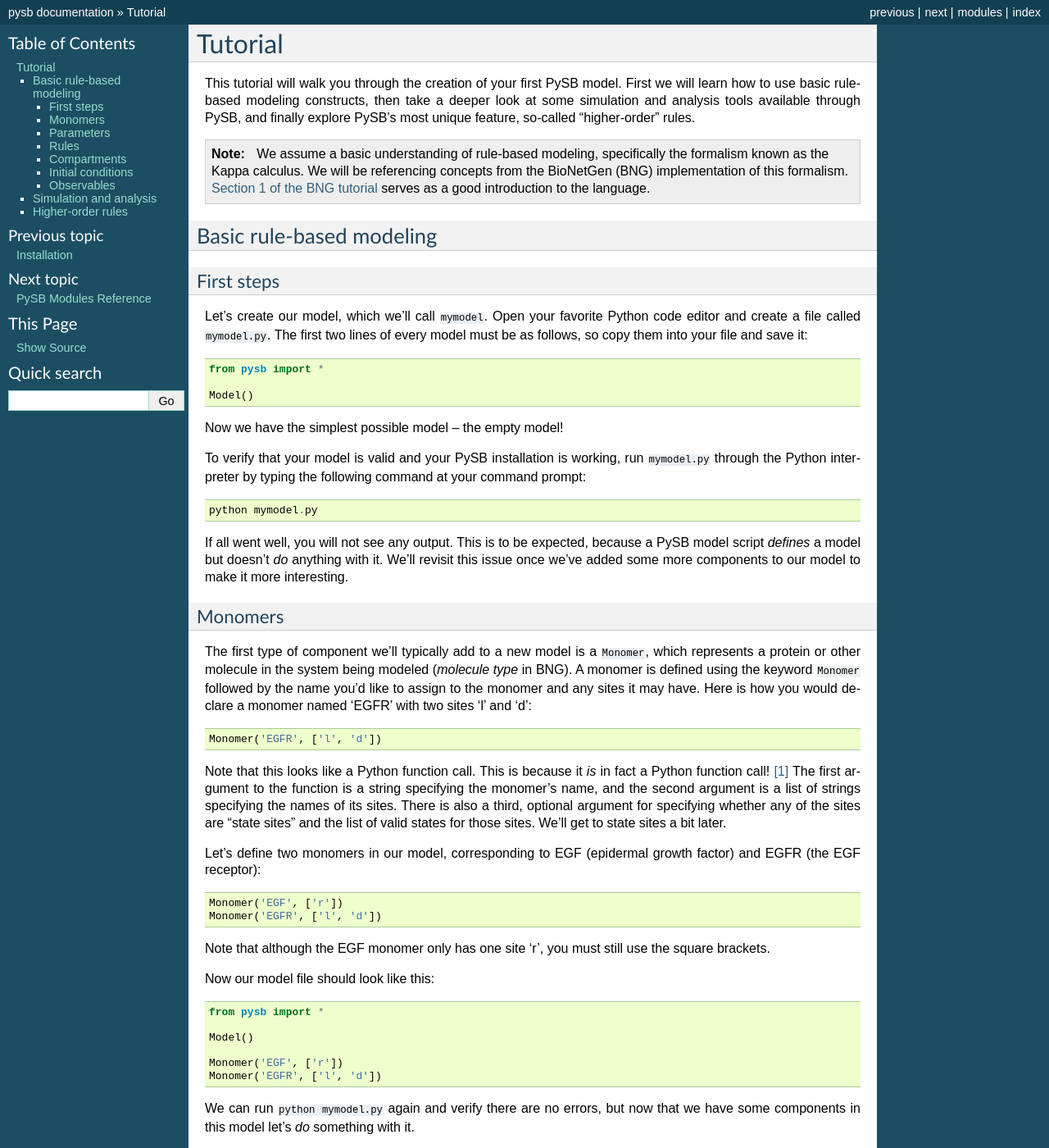
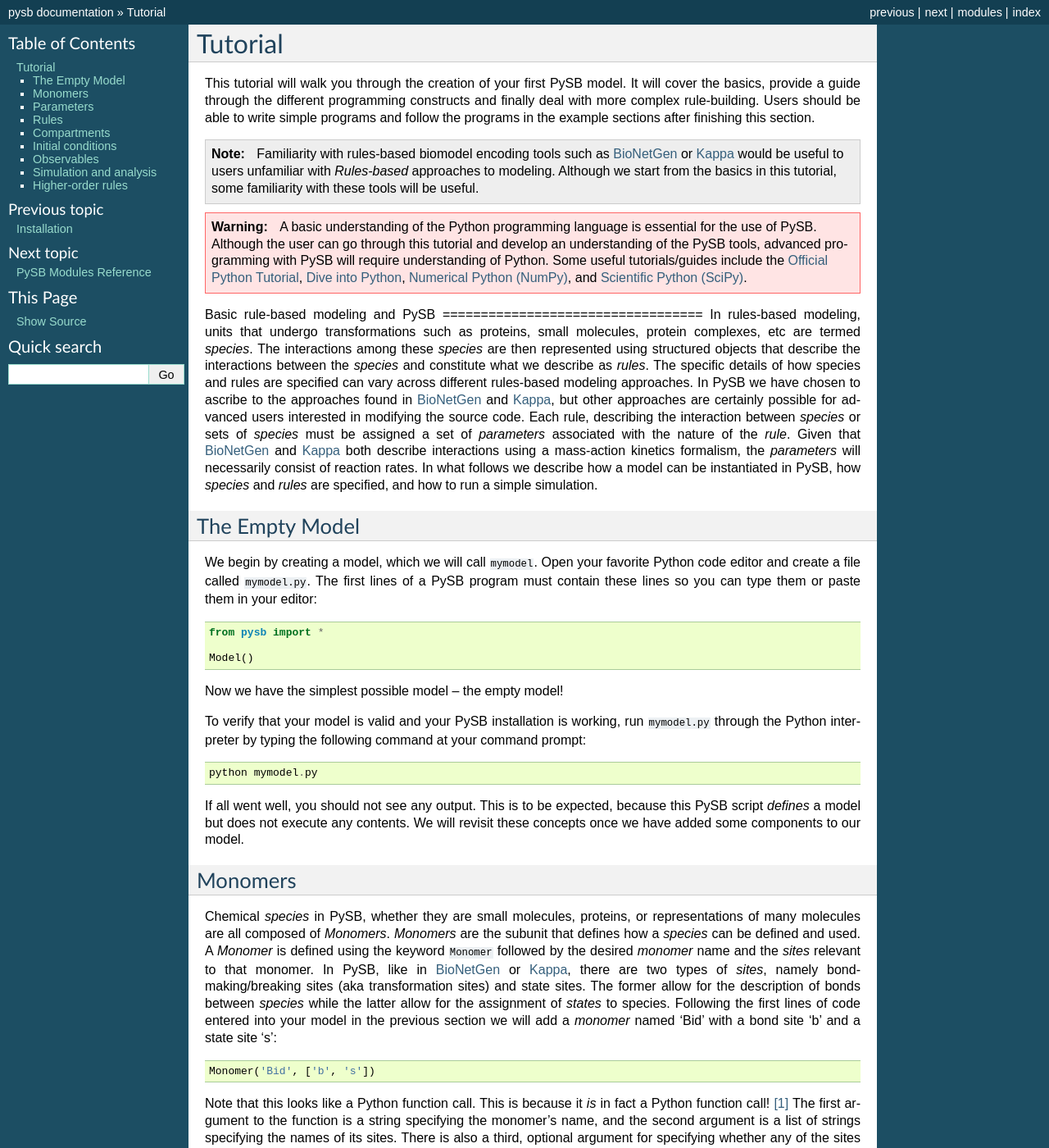
Before and after one commit to pysb/pysb, a Sphinx documentation site: the page built from doc/tutorial.rst, in a window 1280 px wide and 1400 px high. Shown: the whole window at 82% size. Built offline with Sphinx 7.4.7, drawn with Linux system fonts in a browser that asks for light colours; formulas are drawn with MathJax 3.

Commit message:
changes to tutorial

```diff
--- a/doc/tutorial.rst
+++ b/doc/tutorial.rst
@@ -1,29 +1,60 @@
+.. _BioNetGen: http://bionetgen.org/index.php/Documentation
+.. _Kappa: http://www.kappalanguage.org/documentation
+
 Tutorial
 ========
 
 This tutorial will walk you through the creation of your first PySB
-model.  First we will learn how to use basic rule-based modeling
-constructs, then take a deeper look at some simulation and analysis
-tools available through PySB, and finally explore PySB's most unique
-feature, so-called "higher-order" rules.
+model. It will cover the basics, provide a guide through the different
+programming constructs and finally deal with more complex
+rule-building. Users should be able to write simple programs and
+follow the programs in the example sections after finishing this
+section.
 
-.. note:: We assume a basic understanding of rule-based modeling,
-   specifically the formalism known as the Kappa calculus.  We will be
-   referencing concepts from the BioNetGen (BNG) implementation of
-   this formalism. `Section 1 of the BNG tutorial
-   <http://bionetgen.org/index.php/BioNetGen_Tutorial#Structure_of_the_Input_File>`_
-   serves as a good introduction to the language.
+.. note:: Familiarity with rules-based biomodel encoding tools such as
+   `BioNetGen`_ or `Kappa`_ would be useful to users unfamiliar with
+   *Rules-based* approaches to modeling. Although we start from the
+   basics in this tutorial, some familiarity with these tools will be
+   useful.
 
-Basic rule-based modeling
--------------------------
+.. warning:: A basic understanding of the Python programming language
+   is essential for the use of PySB. Although the user can go through
+   this tutorial and develop an understanding of the PySB tools,
+   advanced programming with PySB will require understanding of
+   Python. Some useful tutorials/guides include the `Official Python
+   Tutorial <http://docs.python.org/tutorial/>`_, `Dive into Python
+   <http://www.diveintopython.net/>`_, `Numerical Python (NumPy)
+   <http://numpy.scipy.org/>`_, and `Scientific Python (SciPy)
+   <http://scipy.org/Getting_Started>`_.
 
-First steps
-~~~~~~~~~~~
 
-Let's create our model, which we'll call ``mymodel``. Open your
+Basic rule-based modeling and PySB ==================================
+In rules-based modeling, units that undergo transformations such as
+proteins, small molecules, protein complexes, etc are termed
+*species*. The interactions among these *species* are then represented
+using structured objects that describe the interactions between the
+*species* and constitute what we describe as *rules*. The specific
+details of how species and rules are specified can vary across
+different rules-based modeling approaches. In PySB we have chosen to
+ascribe to the approaches found in `BioNetGen`_ and `Kappa`_, but
+other approaches are certainly possible for advanced users interested
+in modifying the source code. Each rule, describing the interaction
+between *species* or sets of *species* must be assigned a set of
+*parameters* associated with the nature of the *rule*. Given that
+`BioNetGen`_ and `Kappa`_ both describe interactions using a
+mass-action kinetics formalism, the *parameters* will necessarily
+consist of reaction rates. In what follows we describe how a model can
+be instantiated in PySB, how *species* and *rules* are specified, and
+how to run a simple simulation.
+
+
+The Empty Model
+---------------
+
+We begin by creating a model, which we will call ``mymodel``. Open your
 favorite Python code editor and create a file called
-:file:`mymodel.py`.  The first two lines of every model must be as
-follows, so copy them into your file and save it::
+:file:`mymodel.py`. The first lines of a PySB program must contain
+these lines so you can type them or paste them in your editor::
 
     from pysb import *
 
@@ -37,22 +68,28 @@ typing the following command at your command prompt::
 
    python mymodel.py
 
-If all went well, you will not see any output. This is to be expected,
-because a PySB model script *defines* a model but doesn't *do*
-anything with it. We'll revisit this issue once we've added some more
-components to our model to make it more interesting.
+If all went well, you should not see any output. This is to be
+expected, because this PySB script *defines* a model but does not
+execute any contents. We will revisit these concepts once we have
+added some components to our model.
 
 Monomers
-~~~~~~~~
+--------
 
-The first type of component we'll typically add to a new model is a
-``Monomer``, which represents a protein or other molecule in the
-system being modeled (*molecule type* in BNG).  A monomer is defined
-using the keyword ``Monomer`` followed by the name you'd like to
-assign to the monomer and any sites it may have.  Here is how you
-would declare a monomer named 'EGFR' with two sites 'l' and 'd'::
+Chemical *species* in PySB, whether they are small molecules,
+proteins, or representations of many molecules are all composed of
+*Monomers*. *Monomers* are the subunit that defines how a *species*
+can be defined and used. A *Monomer* is defined using the keyword
+``Monomer`` followed by the desired *monomer* name and the *sites*
+relevant to that monomer. In PySB, like in `BioNetGen`_ or `Kappa`_,
+there are two types of *sites*, namely bond-making/breaking sites (aka
+transformation sites) and state sites. The former allow for the
+description of bonds between *species* while the latter allow for the
+assignment of *states* to species. Following the first lines of code
+entered into your model in the previous section we will add a
+*monomer* named 'Bid' with a bond site 'b' and a state site 's'::
 
-    Monomer('EGFR', ['l', 'd'])
+    Monomer('Bid', ['b', 's'])
 
 Note that this looks like a Python function call.  This is because it
 *is* in fact a Python function call! [#func]_ The first argument to
@@ -112,7 +149,7 @@ in the next section, but for now let's cover the other types of
 components we can add to our model.
 
 Parameters
-~~~~~~~~~~
+----------
 
 A ``Parameter`` is a named constant floating point number used as a
 reaction rate constant, compartment volume or initial (boundary)
@@ -128,16 +165,16 @@ is to use a floating-point literal in scientific notation as shown in
 the example above.
 
 Rules
-~~~~~
+-----
 
 Compartments
-~~~~~~~~~~~~
+------------
 
 Initial conditions
-~~~~~~~~~~~~~~~~~~
+------------------
 
 Observables
-~~~~~~~~~~~
+-----------
 
 
 Simulation and analysis
```
